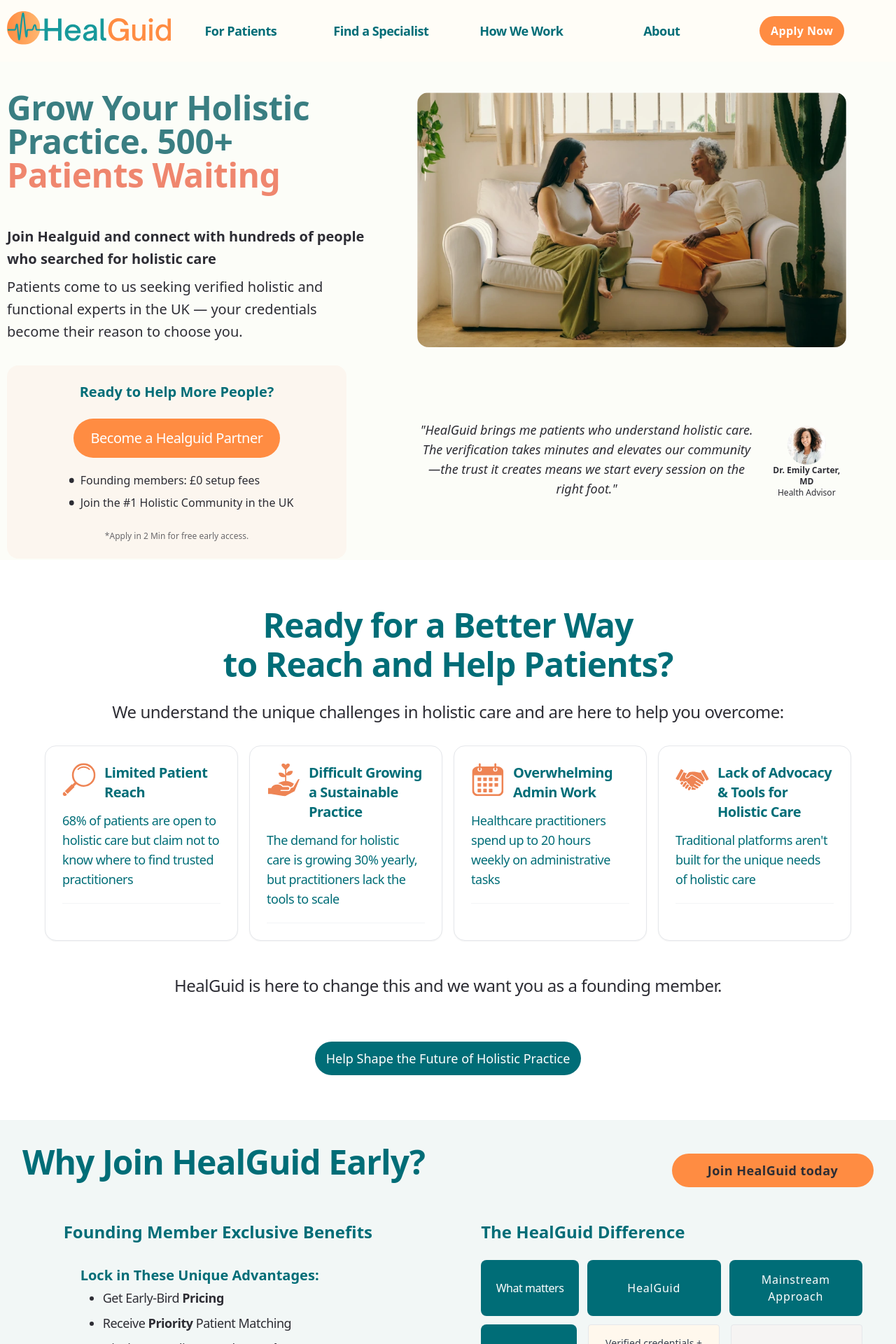
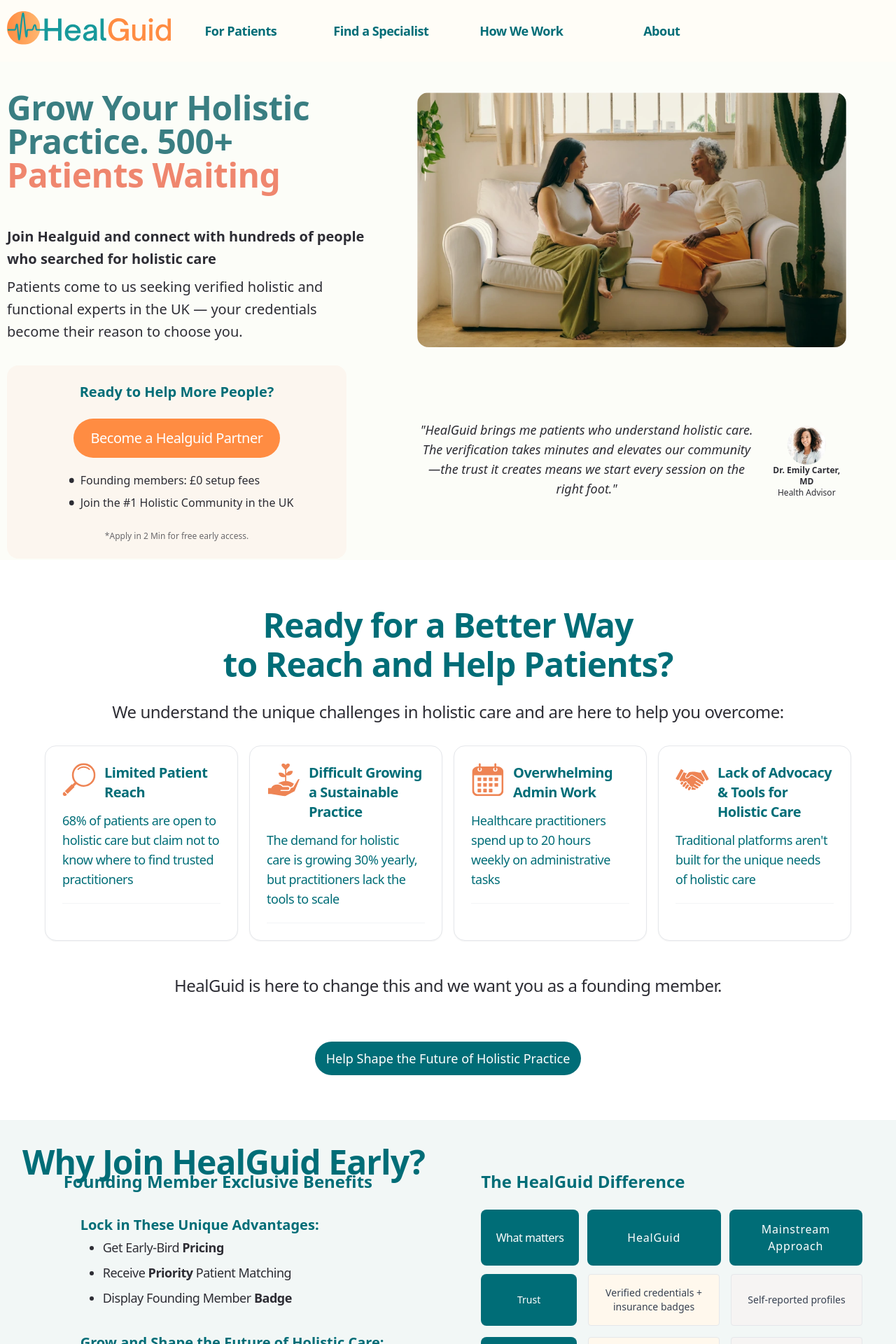
Before and after one commit to Danielvermel/helaguid-next, a Next.js app: page /partners in a window 1280 px wide. Shown: the top 1920 px of the page at 70% size. Built offline with nearby package versions, Linux system fonts and the light colour scheme.

Commit message:
minor edits made with a button that was no longer needed

```diff
--- a/src/components/sections/HowItWorks.jsx
+++ b/src/components/sections/HowItWorks.jsx
@@ -200,7 +200,7 @@
                             {!videoError && !data.isSafari ? (
                                 <video
                                     id="banner-video"
-                                    className="size-max max-md:h-auto w-full"
+                                    className="size-max max-md:h-auto w-full mb-8"
                                     aria-label={data.howItWorks.sideAlt}
                                     autoPlay
                                     muted
--- a/src/components/ui/Button.jsx
+++ b/src/components/ui/Button.jsx
@@ -25,21 +25,21 @@
             </span>
         </>
     );
-    return href ? (
-        <a className={clsx("relative rounded-3xl", containerClassName)} href={href} aria-label={arialLabelText}>
-            <Inner />
-        </a>
-    ) : (
-        <div className="flex">
-            <button
-                className={clsx("relative rounded-3xl", containerClassName)}
-                onClick={onClick}
-                aria-label={arialLabelText}
-                disabled={disabled}
-            >
-                <Inner />
-            </button>
-        </div>
-    );
+    // return href ? (
+    //     <a className={clsx("relative rounded-3xl", containerClassName)} href={href} aria-label={arialLabelText}>
+    //         <Inner />
+    //     </a>
+    // ) : (
+    //     <div className="flex">
+    //         <button
+    //             className={clsx("relative rounded-3xl", containerClassName)}
+    //             onClick={onClick}
+    //             aria-label={arialLabelText}
+    //             disabled={disabled}
+    //         >
+    //             <Inner />
+    //         </button>
+    //     </div>
+    // );
 };
 export default Button;
--- a/src/constants/general.jsx
+++ b/src/constants/general.jsx
@@ -365,6 +365,6 @@
         subTitle: "We will keep pushing forward...",
         description:
             "...Until evidence-based holistic care becomes accessible to all. \n Until healthcare is driven by patient needs and practitioner expertise. \n Until practitioners can breathe easier and patients feel truly seen, supported, and hopeful.",
-        text: "This isn't just our mission—it's our life's work.",
+        text: "This isn't just our mission, it's our life's work.",
     },
 };
```
